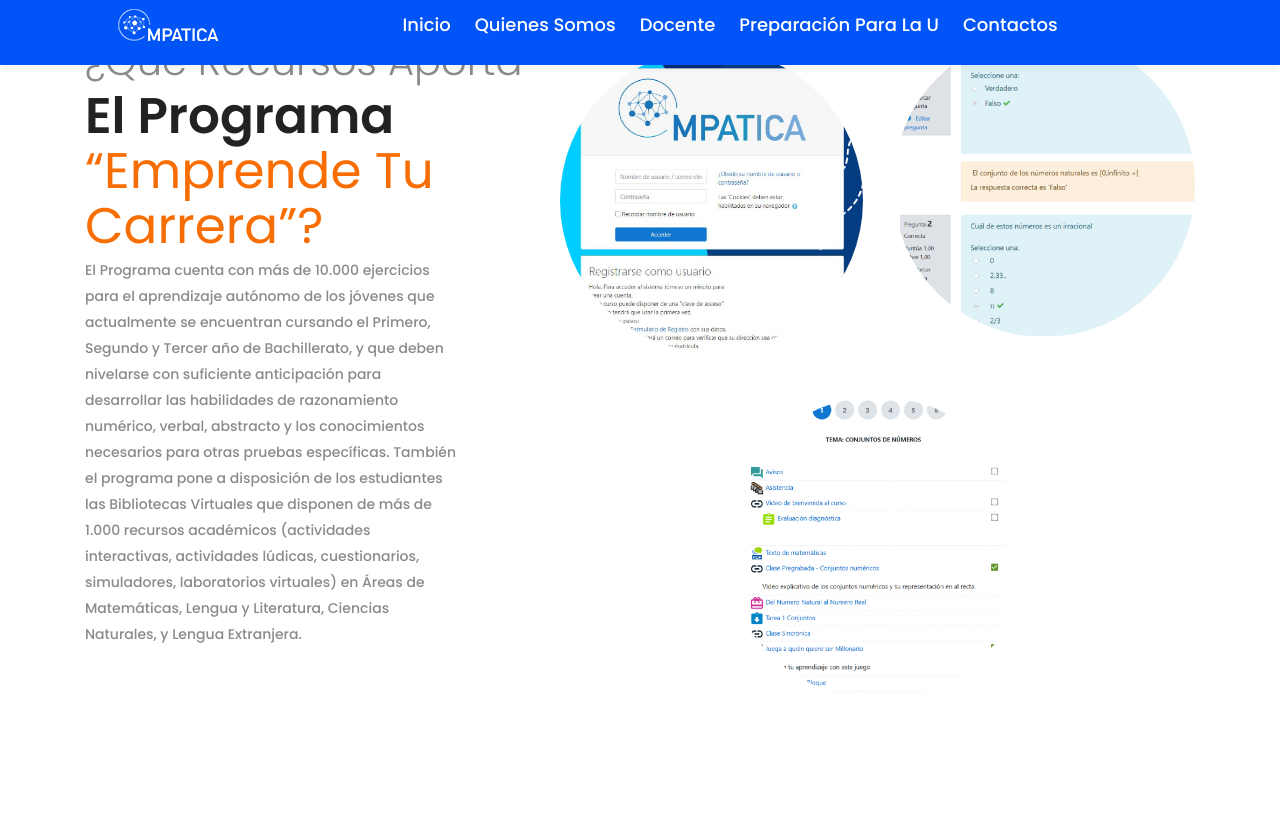
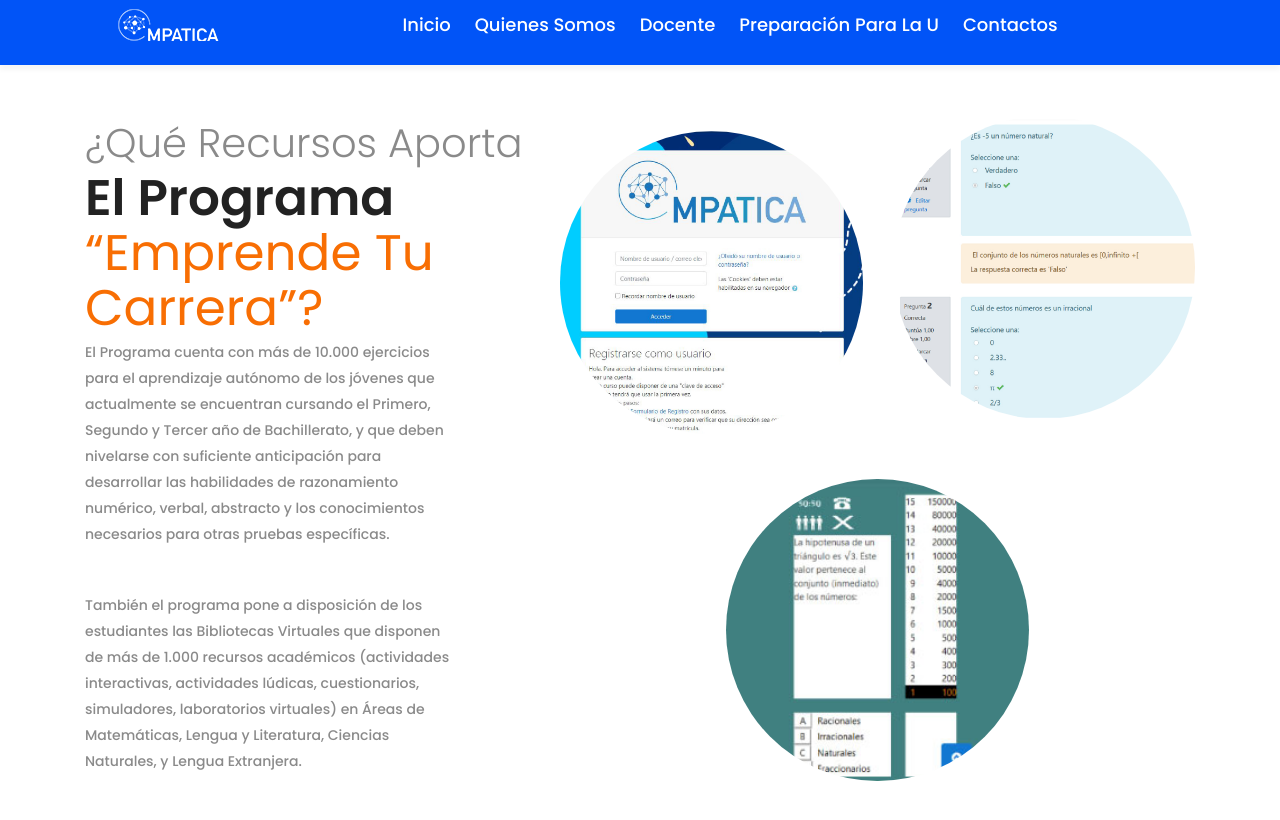
Before and after one commit to elemprendedoronline/mpatica, a Jekyll site: the page built from emprendetucarrera.html, in a window 1280 px wide and 900 px high, scrolled down 1992 px. Shown: the top 820 px of the window. Built offline with Jekyll 4.4.1, drawn with Linux system fonts in a browser that asks for light colours; some of the changed text lies outside the part shown.

Commit message:
cambios a la pag de emprende tu carrera

```diff
--- a/emprendetucarrera.html
+++ b/emprendetucarrera.html
@@ -70,7 +70,7 @@
         			</div>======-->
         			<div class="featires-content">
         				<i class="fal fa-layer-plus"></i>
-        				<h4 class="title">Práctica permanente en la resolución de ejercicios sobre los temas específicos que se abordan en las pruebas</h4>
+        				<h4 class="title">Práctica ilimitada de ejercicios sobre los temas específicos que se abordan en las pruebas</h4>
         				<!--======<a href="#">Read More <i class="fal fa-long-arrow-right"></i></a>======-->
         			</div>
         		</div>
@@ -99,6 +99,20 @@
         			</div>
         		</div>
 			</div>
+
+
+
+
+
+
+
+		</div>
+
+
+
+
+		<div class="row justify-content-center pb-130">
+
 		<div class="col-lg-3 col-md-6 col-sm-7">
 			<div class="featires-item mt-30 wow fadeIn animated" data-wow-duration="1500ms" data-wow-delay="0ms">
 				<!--======<div class="featires-thumb">
@@ -148,6 +162,12 @@
 			</div>
 		</div>
 	</div>
+
+
+
+
+
+
     </div>
 </section>
 
@@ -163,10 +183,9 @@
                 <div class="section-title mt-45">
                     <h2 class="title">¿Qué recursos aporta <br> <span>el Programa <span>“Emprende Tu Carrera”?</span></span></h2>
                     <!--======<p>Something knows About Team</p>======-->
-                    <p class="text">El Programa cuenta con más de 10.000 ejercicios para el aprendizaje autónomo de los jóvenes que actualmente se encuentran cursando el Primero, Segundo y Tercer año de Bachillerato, y que deben nivelarse con suficiente anticipación para desarrollar las habilidades de razonamiento numérico, verbal, abstracto y los conocimientos necesarios para otras pruebas específicas.
+					<p class="text">El Programa cuenta con más de 10.000 ejercicios para el aprendizaje autónomo de los jóvenes que actualmente se encuentran cursando el Primero, Segundo y Tercer año de Bachillerato, y que deben nivelarse con suficiente anticipación para desarrollar las habilidades de razonamiento numérico, verbal, abstracto y los conocimientos necesarios para otras pruebas específicas.</p>
 
-						También el programa pone a disposición de los estudiantes las Bibliotecas Virtuales que disponen de más de 1.000 recursos académicos (actividades interactivas, actividades lúdicas, cuestionarios, simuladores, laboratorios virtuales) en Áreas de Matemáticas, Lengua y Literatura, Ciencias Naturales, y Lengua Extranjera.
-						</p>
+					<p class="text">También el programa pone a disposición de los estudiantes las Bibliotecas Virtuales que disponen de más de 1.000 recursos académicos (actividades interactivas, actividades lúdicas, cuestionarios, simuladores, laboratorios virtuales) en Áreas de Matemáticas, Lengua y Literatura, Ciencias Naturales, y Lengua Extranjera.</p>
                 </div>
             </div>
             <div class="col-lg-7">
@@ -188,14 +207,14 @@
 				<div class="col-lg-6 col-md-6 col-sm-8">
 					<div class="team-item mt-45">
 						<div class="team-thumb">
-							<img src="/assets/images/img_para la U-02.jpg" alt="postteam">
+							<img src="/assets/images/img_para la U-04.jpg" alt="postteam">
 						</div>
 					</div>
 				</div>
 				<div class="col-lg-6 col-md-6 col-sm-8">
 					<div class="team-item mt-45">
 						<div class="team-thumb">
-							<img src="/assets/images/img_para la U-03.jpg" alt="postteam">
+							<img src="/assets/images/img_para-la-U-05.jpg" alt="postteam">
 						</div>
 					</div>
 				</div>
```
Also changed, not shown: assets/images/img_para la U-03.jpg (deleted), assets/images/img_para la U-04.jpg (renamed from assets/images/img_para la U-02.jpg), assets/images/img_para-la-U-02.jpg (added), assets/images/img_para-la-U-03.jpg (added), assets/images/img_para-la-U-05.jpg (added). Lines whose indentation alone changed are shown as unchanged.
